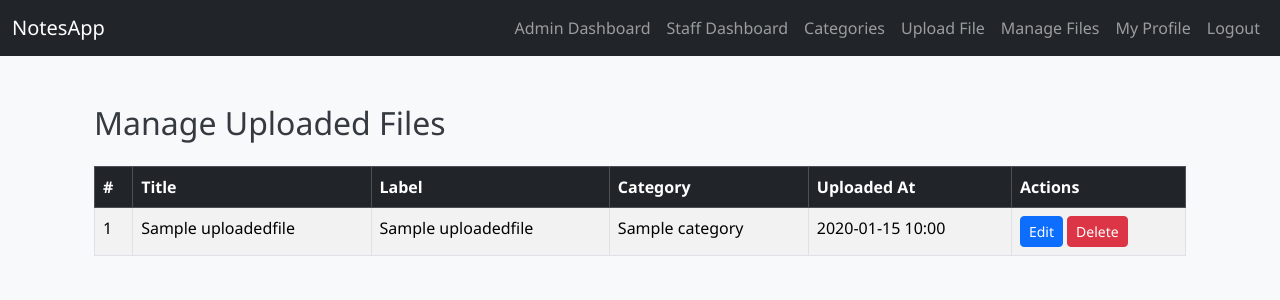
After one commit to hafizcode/nsm, a Django app: page /staff/manage-files/ in a window 1280 px wide. The commit adds this page. Shown: the top 300 px of the page. Run offline with Django 5.2, Linux system fonts and the light colour scheme; a user stored in the database is signed in; tables that the repository leaves empty hold one stand-in row (values such as "Sample post").

Commit message:
added feature for managing uploaded files for staff memebers

```diff
--- a/core/urls.py
+++ b/core/urls.py
@@ -12,6 +12,9 @@ urlpatterns = [
 
     path('staff/dashboard/', views.staff_dashboard, name='staff_dashboard'),
     path('staff/upload/', views.upload_file, name='upload_file'),
+    path('manage-files/', views.manage_files, name='manage_files'),
+    path('files/edit/<int:file_id>/', views.edit_file, name='edit_file'),
+    path('files/delete/<int:file_id>/', views.delete_file, name='delete_file'),
     path('staff/profile/', views.staff_profile, name='staff_profile'),
 
     path('categories/', views.category_list, name='category_list'),
--- a/core/views.py
+++ b/core/views.py
@@ -96,6 +96,35 @@ def upload_file(request):
         return redirect('staff_dashboard')
     return render(request, 'staff/upload_file.html', {'form': form})
 
+@login_required
+def manage_files(request):
+    files = UploadedFile.objects.filter(uploaded_by=request.user)
+    return render(request, 'staff/manage_files.html', {'files': files})
+
+@login_required
+def edit_file(request, file_id):
+    uploaded_file = get_object_or_404(UploadedFile, id=file_id, uploaded_by=request.user)
+
+    if request.method == 'POST':
+        form = UploadFileForm(request.POST, request.FILES, instance=uploaded_file)
+        if form.is_valid():
+            form.save()
+            return redirect('manage_files')
+    else:
+        form = UploadFileForm(instance=uploaded_file)
+
+    return render(request, 'staff/edit_file.html', {'form': form})
+
+@login_required
+def delete_file(request, file_id):
+    uploaded_file = get_object_or_404(UploadedFile, id=file_id, uploaded_by=request.user)
+
+    if request.method == 'POST':
+        uploaded_file.delete()
+        return redirect('manage_files')
+
+    return render(request, 'staff/delete_file.html', {'file': uploaded_file})
+
 
 # List all categories
 @login_required
--- a/templates/navbar.html
+++ b/templates/navbar.html
@@ -16,6 +16,8 @@
             <li class="nav-item"><a class="nav-link" href="{% url 'category_list' %}">Categories</a></li>
             <!-- show upload file link -->
             <li class="nav-item"><a class="nav-link" href="{% url 'upload_file' %}">Upload File</a></li>
+            <!-- show manage file -->
+            <li class="nav-item"><a class="nav-link" href="{% url 'manage_files' %}">Manage Files</a></li>
             <!-- show staff_profile -->
             <li class="nav-item"><a class="nav-link" href="{% url 'staff_profile' %}">My Profile</a></li>
           {% endif %}
--- /dev/null
+++ b/templates/staff/manage_files.html
@@ -0,0 +1,42 @@
+{% extends "base.html" %}
+{% load static %}
+
+{% block title %}Manage Files{% endblock %}
+
+{% block content %}
+<div class="container mt-5">
+    <h2 class="mb-4">Manage Uploaded Files</h2>
+    <table class="table table-striped table-bordered">
+        <thead class="table-dark">
+            <tr>
+                <th>#</th>
+                <th>Title</th>
+                <th>Label</th>
+                <th>Category</th>
+                <th>Uploaded At</th>
+                <th>Actions</th>
+            </tr>
+        </thead>
+        <tbody>
+            {% for file in files %}
+            <tr>
+                <td>{{ forloop.counter }}</td>
+                <td>{{ file.title }}</td>
+                <td>{{ file.label }}</td>
+                <td>{{ file.category.name }}</td>
+                <td>{{ file.uploaded_at|date:"Y-m-d H:i" }}</td>
+                <td>
+                    <a href="{% url 'edit_file' file.id %}" class="btn btn-sm btn-primary">Edit</a>
+                    <a href="{% url 'delete_file' file.id %}" class="btn btn-sm btn-danger"
+                       onclick="return confirm('Are you sure you want to delete this file?')">Delete</a>
+                </td>
+            </tr>
+            {% empty %}
+            <tr>
+                <td colspan="6" class="text-center">No files uploaded yet.</td>
+            </tr>
+            {% endfor %}
+        </tbody>
+    </table>
+</div>
+{% endblock %}
```
Also changed, not shown: templates/staff/delete_file.html (added, +13 -0 lines), templates/staff/edit_file.html (added, +13 -0 lines).
